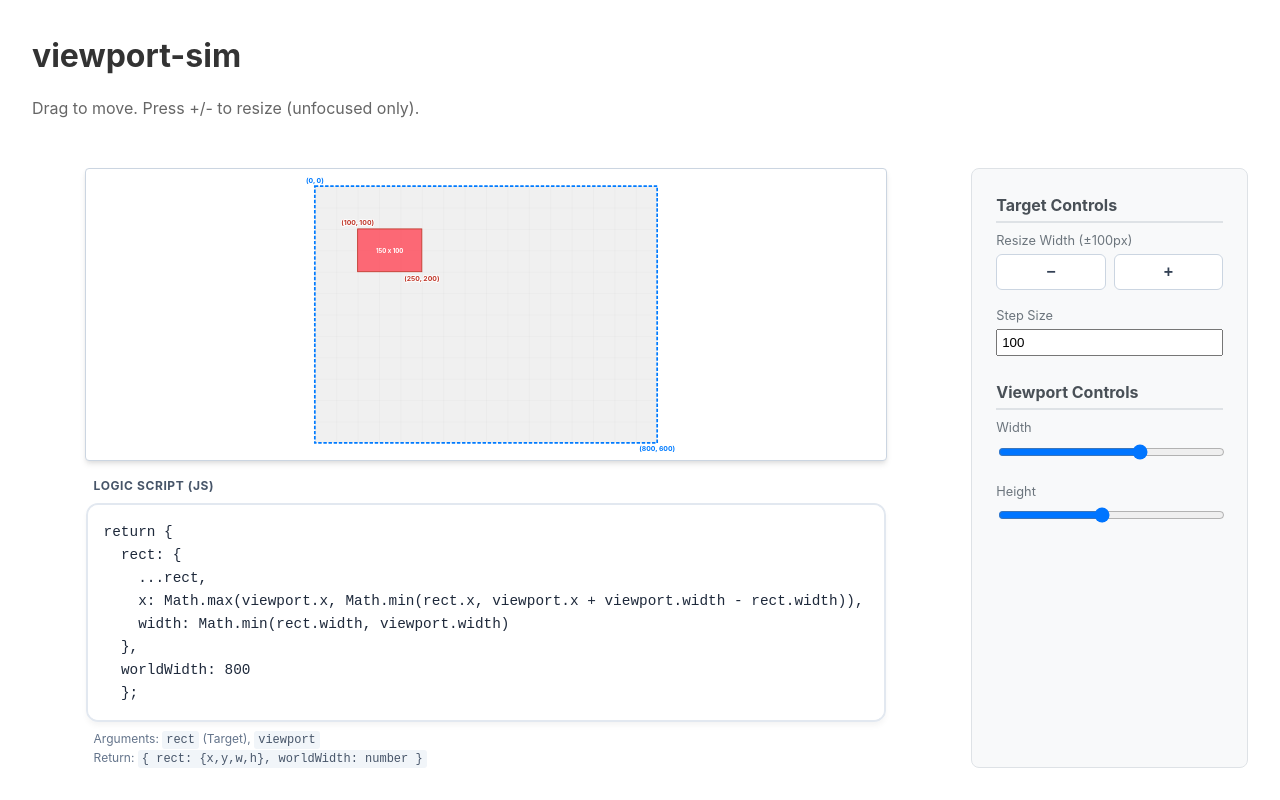
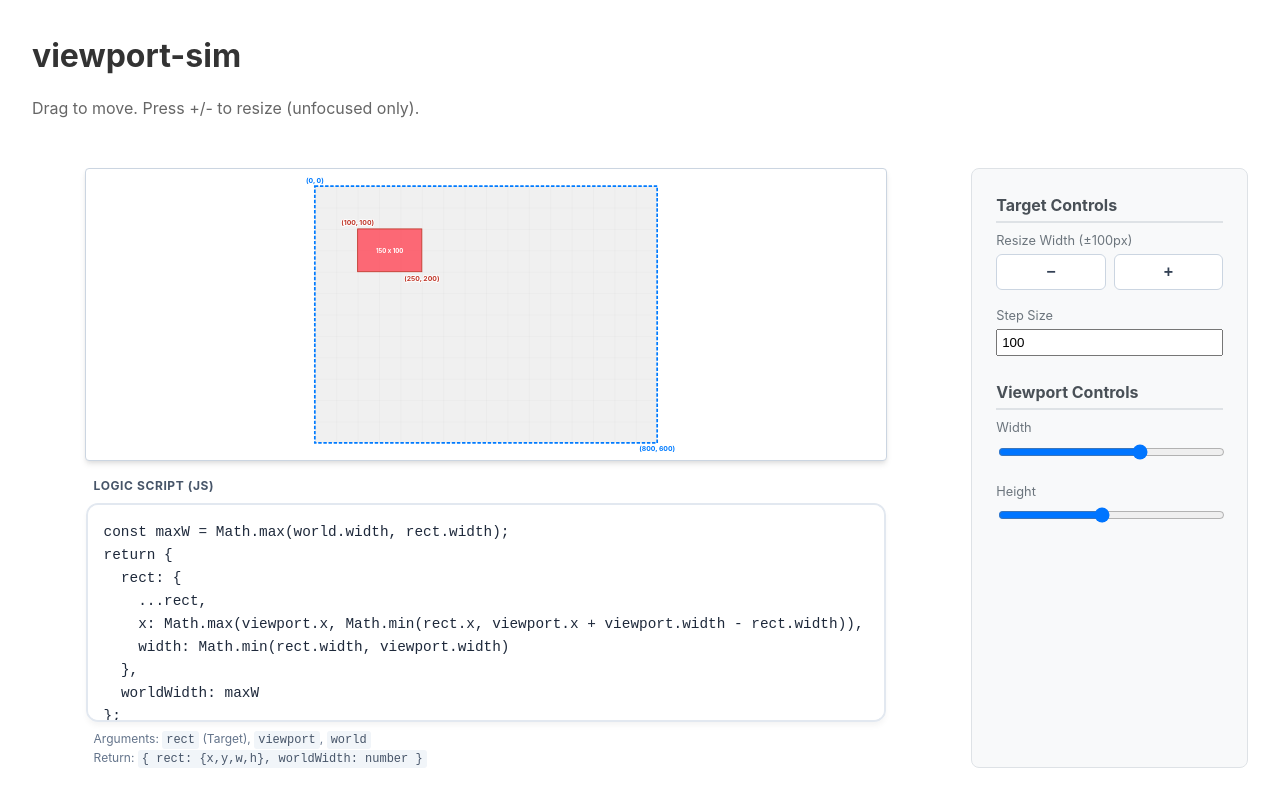
Before and after one commit to dangan-dev/rect-sim, a React (Vite) app: page / in a window 1280 px wide. Built offline with nearby package versions, Linux system fonts and the light colour scheme.

Commit message:
仮想ウィンドウの幅を変更する式をスクリプトの初期値に埋め込み

```diff
--- a/src/App.tsx
+++ b/src/App.tsx
@@ -36,21 +36,22 @@ function App() {
   const [resizeStep, setResizeStep] = useState(100);
 
   // ユーザー定義のスクリプト（数式）
-  const [script, setScript] = useState<string>(`return {
+  const [script, setScript] = useState<string>(`const maxW = Math.max(world.width, rect.width);
+return {
   rect: {
     ...rect,
     x: Math.max(viewport.x, Math.min(rect.x, viewport.x + viewport.width - rect.width)),
     width: Math.min(rect.width, viewport.width)
   },
-  worldWidth: 800
-  };`);
+  worldWidth: maxW
+};`);
   const [scriptError, setScriptError] = useState<string | null>(null);
 
   // スクリプトを適用して矩形とワールド幅を補正する関数
   const applyScript = useCallback((rect: Rect, vp: Rect): { rect: Rect, worldWidth: number } => {
     try {
-      const fn = new Function('rect', 'viewport', script);
-      const result = fn(rect, vp);
+      const fn = new Function('rect', 'viewport', 'world', script);
+      const result = fn(rect, vp, { width: worldSize.width });
 
       if (result && result.rect && typeof result.worldWidth === 'number') {
         const r = result.rect;
@@ -351,7 +352,7 @@ function App() {
                 placeholder="return { rect, worldWidth: 800 };"
               />
               <div className="script-footer">
-                Arguments: <code>rect</code> (Target), <code>viewport</code><br />
+                Arguments: <code>rect</code> (Target), <code>viewport</code>, <code>world</code><br />
                 Return: <code>{`{ rect: {x,y,w,h}, worldWidth: number }`}</code>
               </div>
             </div>
```
